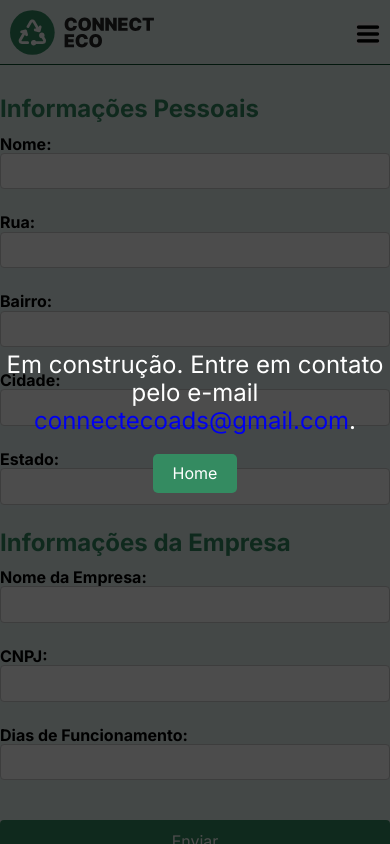
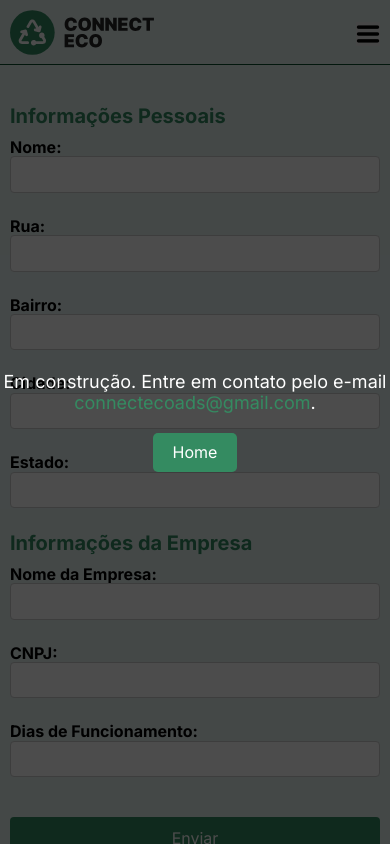
Before and after one commit to Connect-Eco/connecteco, a Next.js app: page /faca-parte in a window 390 px wide. Shown: the top 844 px of the page. Built offline with nearby package versions, Linux system fonts and the light colour scheme; no server answers.

Commit message:
alteracoes na responsividade do componente register

```diff
--- a/src/components/facaParte/RegistrationForm.jsx
+++ b/src/components/facaParte/RegistrationForm.jsx
@@ -76,7 +76,7 @@ export default function RegistrationForm() {
       <div className="under-construction-overlay">
         <p className="under-construction-text">
           Em construção. Entre em contato pelo e-mail{" "}
-          <a href="mailto:connectecoads@gmail.com">connectecoads@gmail.com</a>.
+          <a className="under-construction-text_email" href="mailto:connectecoads@gmail.com">connectecoads@gmail.com</a>.
         </p>
         <CustomButton className={"btn__faca-parte"} onClick={goToHome} >Home</CustomButton>
       </div>
--- a/src/components/facaParte/registrationForm.css
+++ b/src/components/facaParte/registrationForm.css
@@ -17,7 +17,7 @@
 }
 
 .under-construction-text {
-  font-size: 24px;
+  font-size: 18px;
   color: white;
   text-align: center;
 }
@@ -35,21 +35,18 @@
 .btn__faca-parte:hover {
   background-color: #45a049;
 }
-.under-construction-text {
-  font-size: 24px;
-  color: white;
-  text-align: center;
-}
+
 .registration-form {
   display: flex;
   flex-direction: column;
   width: 100%;
-    max-width: 600px;
+  max-width: 100%;
   margin: 0 auto;
+  padding: 10px;
 }
 
 .registration-form__section-title {
-    font-size: 1.5em;
+  font-size: 1.25em;
   margin-bottom: 0.5em;
   color: #348b61;
 }
@@ -89,7 +86,7 @@
 }
 
 .registration-form__submit:hover {
-    background-color: #348b61;
+  background-color: #45a049;
 }
 
 .registration-form__privacy {
@@ -105,3 +102,30 @@
 .registration-form__privacy-link:hover {
   text-decoration: underline;
 }
+.under-construction-text_email {
+  color: #348b61;
+}
+/* Media queries para telas maiores */
+@media (min-width: 600px) {
+  .under-construction-text {
+    font-size: 24px;
+  }
+
+  .registration-form {
+    max-width: 600px;
+  }
+
+  .registration-form__section-title {
+    font-size: 1.5em;
+  }
+}
+
+@media (min-width: 768px) {
+  .btn__faca-parte {
+    padding: 12px 24px;
+  }
+
+  .registration-form__submit {
+    padding: 1em;
+  }
+}
```
Lines whose indentation alone changed are shown as unchanged.
